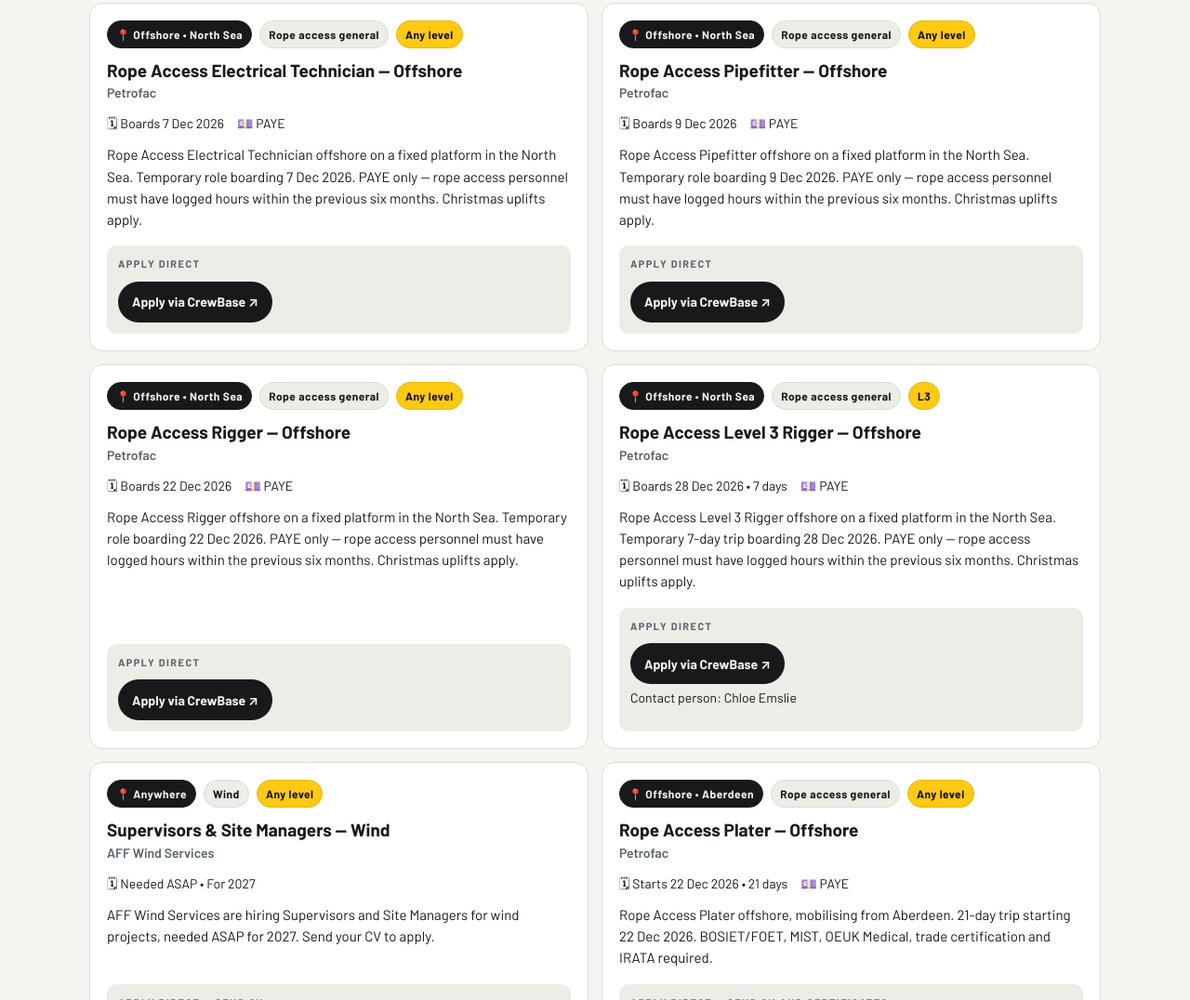
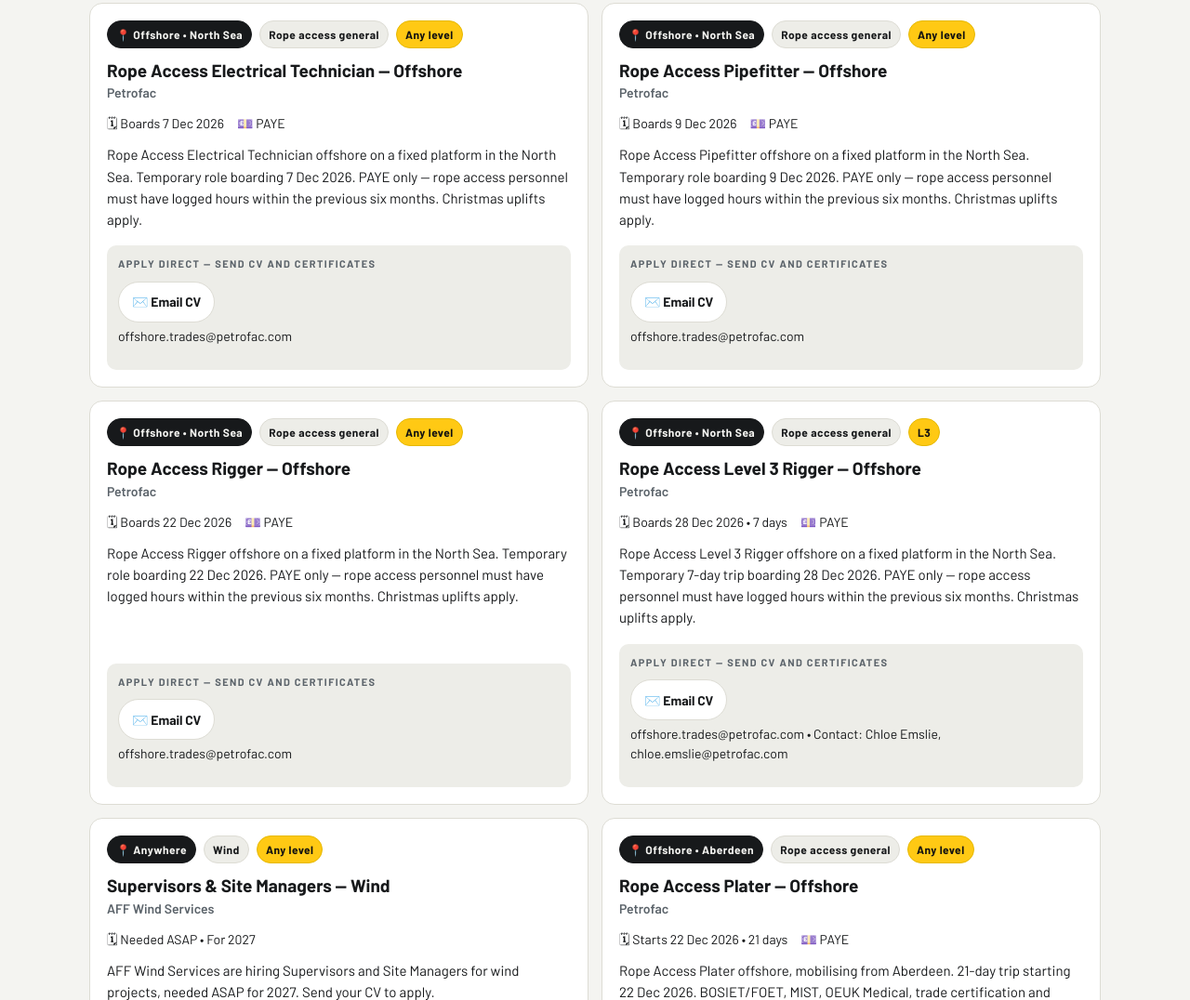
Before and after one commit to richardropes1/Rope-access-jobs-board, a plain HTML site: page index.html in a window 1280 px wide. Shown: the part 644-1720 px from the top of the page at 93% size. Drawn offline with nearby package versions, Linux system fonts and the light colour scheme; a web font is replaced by a local one.

Commit message:
Switch 4 Petrofac cards to offshore.trades email, add Chloe Emslie contact (41 jobs)

```diff
--- a/index.html
+++ b/index.html
@@ -185,7 +185,7 @@ button,select,input{min-height:44px}
       <h3>Rope Access Electrical Technician — Offshore</h3><p class="company">Petrofac</p>
       <div class="meta"><div>🗓 Boards 7 Dec 2026</div><div>💷 PAYE</div></div>
       <p class="desc">Rope Access Electrical Technician offshore on a fixed platform in the North Sea. Temporary role boarding 7 Dec 2026. PAYE only — rope access personnel must have logged hours within the previous six months. Christmas uplifts apply.</p>
-      <div class="apply"><p class="apply-label">Apply direct</p><div class="apply-actions"><a class="btn btn-web" href="https://crewbase.pro/jobs/vCf9JLg1cZVWaSFNNT25" target="_blank" rel="noopener">Apply via CrewBase ↗</a></div></div>
+      <div class="apply"><p class="apply-label">Apply direct — send CV and certificates</p><div class="apply-actions"><a class="btn btn-mail" href="mailto:offshore.trades@petrofac.com">✉️ Email CV</a></div><p class="contact-line">offshore.trades@petrofac.com</p></div>
     </article>
 
     <!-- new -->
@@ -194,7 +194,7 @@ button,select,input{min-height:44px}
       <h3>Rope Access Pipefitter — Offshore</h3><p class="company">Petrofac</p>
       <div class="meta"><div>🗓 Boards 9 Dec 2026</div><div>💷 PAYE</div></div>
       <p class="desc">Rope Access Pipefitter offshore on a fixed platform in the North Sea. Temporary role boarding 9 Dec 2026. PAYE only — rope access personnel must have logged hours within the previous six months. Christmas uplifts apply.</p>
-      <div class="apply"><p class="apply-label">Apply direct</p><div class="apply-actions"><a class="btn btn-web" href="https://crewbase.pro/jobs/shCWtVIWaYMUdcYNqAmT" target="_blank" rel="noopener">Apply via CrewBase ↗</a></div></div>
+      <div class="apply"><p class="apply-label">Apply direct — send CV and certificates</p><div class="apply-actions"><a class="btn btn-mail" href="mailto:offshore.trades@petrofac.com">✉️ Email CV</a></div><p class="contact-line">offshore.trades@petrofac.com</p></div>
     </article>
 
     <!-- new -->
@@ -203,7 +203,7 @@ button,select,input{min-height:44px}
       <h3>Rope Access Rigger — Offshore</h3><p class="company">Petrofac</p>
       <div class="meta"><div>🗓 Boards 22 Dec 2026</div><div>💷 PAYE</div></div>
       <p class="desc">Rope Access Rigger offshore on a fixed platform in the North Sea. Temporary role boarding 22 Dec 2026. PAYE only — rope access personnel must have logged hours within the previous six months. Christmas uplifts apply.</p>
-      <div class="apply"><p class="apply-label">Apply direct</p><div class="apply-actions"><a class="btn btn-web" href="https://crewbase.pro/jobs/gmoAquCoiqt3TekShnsx" target="_blank" rel="noopener">Apply via CrewBase ↗</a></div></div>
+      <div class="apply"><p class="apply-label">Apply direct — send CV and certificates</p><div class="apply-actions"><a class="btn btn-mail" href="mailto:offshore.trades@petrofac.com">✉️ Email CV</a></div><p class="contact-line">offshore.trades@petrofac.com</p></div>
     </article>
 
     <!-- new -->
@@ -212,7 +212,7 @@ button,select,input{min-height:44px}
       <h3>Rope Access Level 3 Rigger — Offshore</h3><p class="company">Petrofac</p>
       <div class="meta"><div>🗓 Boards 28 Dec 2026 • 7 days</div><div>💷 PAYE</div></div>
       <p class="desc">Rope Access Level 3 Rigger offshore on a fixed platform in the North Sea. Temporary 7-day trip boarding 28 Dec 2026. PAYE only — rope access personnel must have logged hours within the previous six months. Christmas uplifts apply.</p>
-      <div class="apply"><p class="apply-label">Apply direct</p><div class="apply-actions"><a class="btn btn-web" href="https://crewbase.pro/jobs/NtHwsfcQij8VWt9Xj1QE" target="_blank" rel="noopener">Apply via CrewBase ↗</a></div><p class="contact-line">Contact person: Chloe Emslie</p></div>
+      <div class="apply"><p class="apply-label">Apply direct — send CV and certificates</p><div class="apply-actions"><a class="btn btn-mail" href="mailto:offshore.trades@petrofac.com">✉️ Email CV</a></div><p class="contact-line">offshore.trades@petrofac.com • Contact: Chloe Emslie, chloe.emslie@petrofac.com</p></div>
     </article>
 
     <!-- new -->
```
